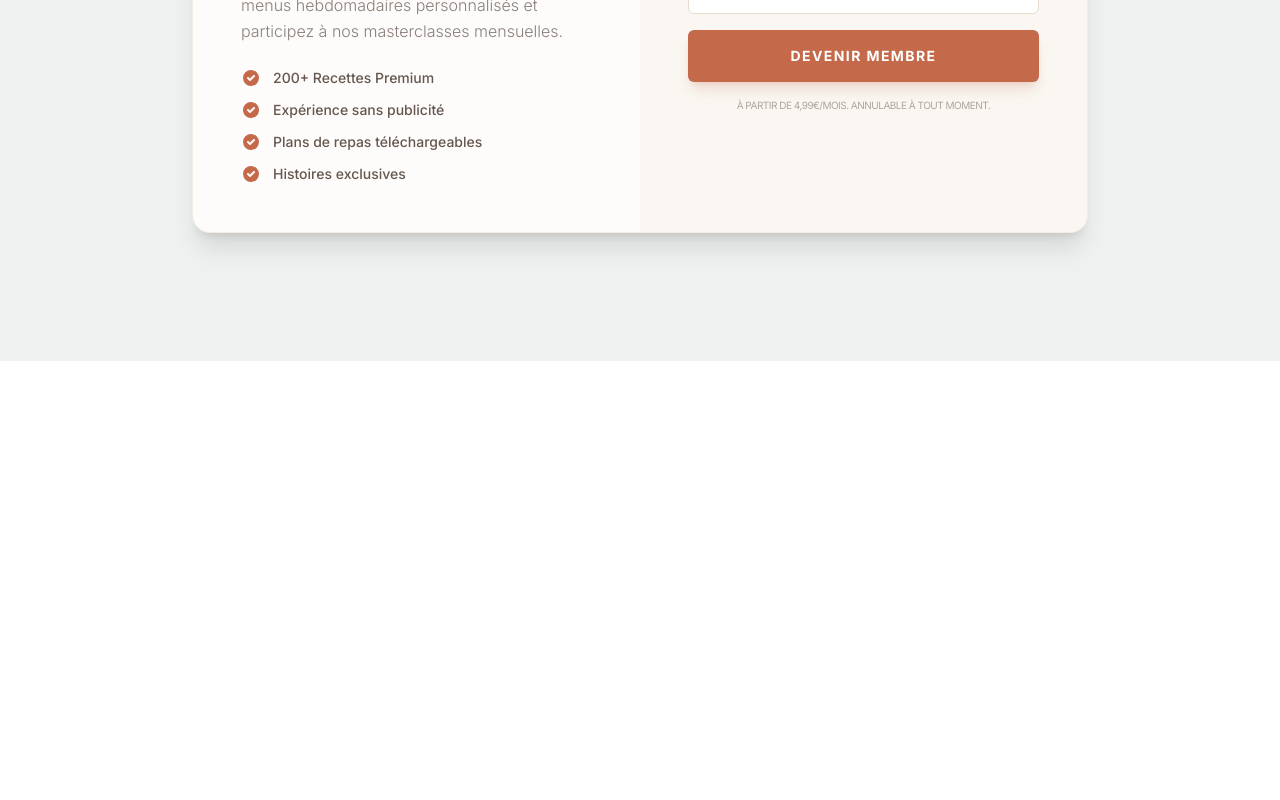
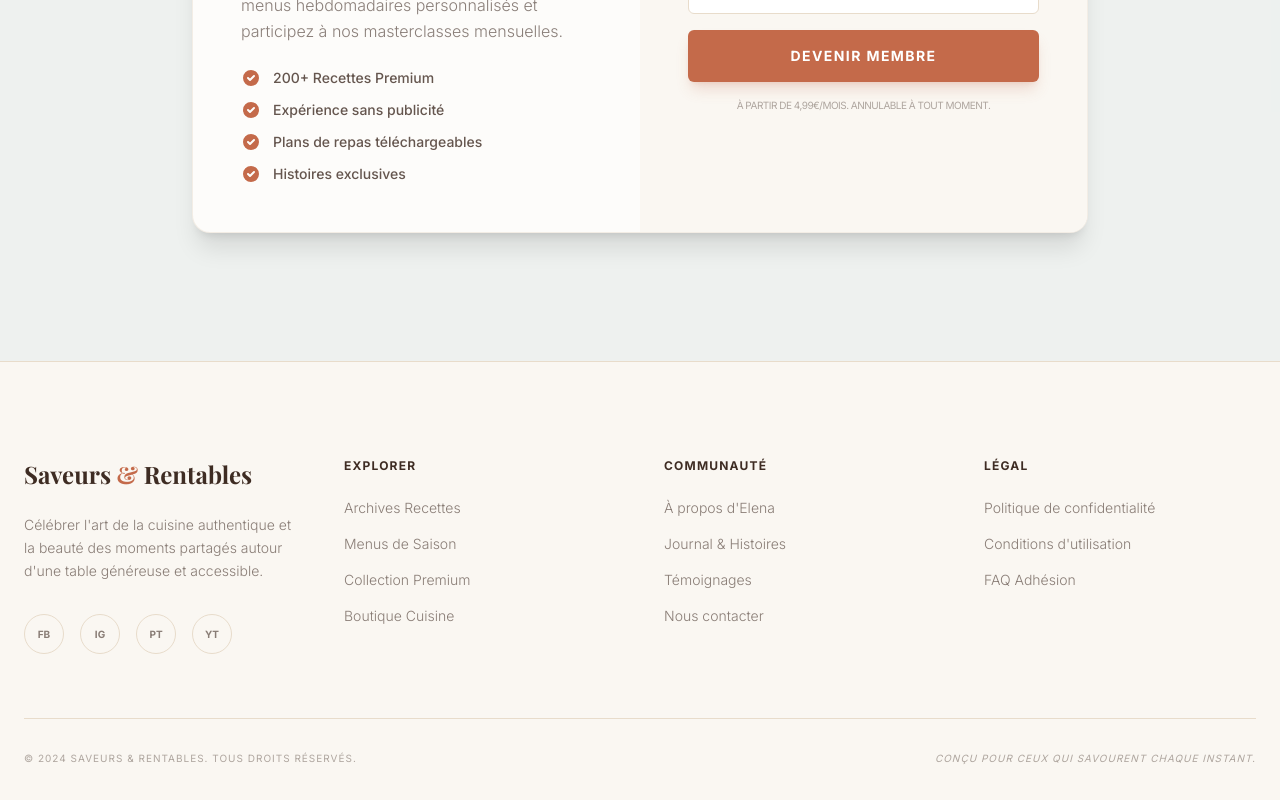
Before and after one commit to bellandry/saverur-rentable, a Next.js app: page / in a window 1280 px wide. Shown: the part 4715-5515 px from the top of the page. Before the commit the page ends 5076 px from the top, so only its background shows below. Built offline with nearby package versions, Linux system fonts and the light colour scheme; a web font is replaced by a local one.

Commit message:
feat(layout): create & add footer component

```diff
--- a/app/page.tsx
+++ b/app/page.tsx
@@ -1,6 +1,7 @@
 import About from "@/components/about-chef";
 import Categories from "@/components/categories";
 import Collections from "@/components/collection";
+import Footer from "@/components/footer";
 import Hero from "@/components/hero";
 import Navbar from "@/components/navbar";
 import Newsletter from "@/components/newsletter";
@@ -20,6 +21,7 @@ export default function Home() {
       <PopularRecipes popularRecipes={FEATURED_RECIPES} />
       <About />
       <Newsletter />
+      <Footer />
     </div>
   );
 }
--- /dev/null
+++ b/components/footer.tsx
@@ -0,0 +1,120 @@
+"use client";
+
+const Footer = () => {
+  return (
+    <footer className="bg-cream pt-24 pb-12 border-t border-beige">
+      <div className="container mx-auto px-6">
+        <div className="grid grid-cols-1 md:grid-cols-4 gap-12 mb-16">
+          <div className="col-span-1 md:col-span-1">
+            <h3 className="text-2xl font-serif font-bold text-darkBrown mb-6">
+              Saveurs <span className="text-terracotta">&</span> Rentables
+            </h3>
+            <p className="text-darkBrown/60 text-sm font-light leading-relaxed mb-8">
+              Célébrer l&apos;art de la cuisine authentique et la beauté des
+              moments partagés autour d&apos;une table généreuse et accessible.
+            </p>
+            <div className="flex space-x-4">
+              {["FB", "IG", "PT", "YT"].map((social) => (
+                <a
+                  key={social}
+                  href="#"
+                  className="w-10 h-10 rounded-full border border-beige flex items-center justify-center text-[10px] font-bold text-darkBrown/60 hover:bg-terracotta hover:text-white hover:border-terracotta transition-all"
+                >
+                  {social}
+                </a>
+              ))}
+            </div>
+          </div>
+
+          <div>
+            <h4 className="text-xs uppercase tracking-widest font-bold text-darkBrown mb-6">
+              Explorer
+            </h4>
+            <ul className="space-y-4 text-sm text-darkBrown/60 font-light">
+              <li>
+                <a href="#" className="hover:text-terracotta transition-colors">
+                  Archives Recettes
+                </a>
+              </li>
+              <li>
+                <a href="#" className="hover:text-terracotta transition-colors">
+                  Menus de Saison
+                </a>
+              </li>
+              <li>
+                <a href="#" className="hover:text-terracotta transition-colors">
+                  Collection Premium
+                </a>
+              </li>
+              <li>
+                <a href="#" className="hover:text-terracotta transition-colors">
+                  Boutique Cuisine
+                </a>
+              </li>
+            </ul>
+          </div>
+
+          <div>
+            <h4 className="text-xs uppercase tracking-widest font-bold text-darkBrown mb-6">
+              Communauté
+            </h4>
+            <ul className="space-y-4 text-sm text-darkBrown/60 font-light">
+              <li>
+                <a href="#" className="hover:text-terracotta transition-colors">
+                  À propos d&apos;Elena
+                </a>
+              </li>
+              <li>
+                <a href="#" className="hover:text-terracotta transition-colors">
+                  Journal & Histoires
+                </a>
+              </li>
+              <li>
+                <a href="#" className="hover:text-terracotta transition-colors">
+                  Témoignages
+                </a>
+              </li>
+              <li>
+                <a href="#" className="hover:text-terracotta transition-colors">
+                  Nous contacter
+                </a>
+              </li>
+            </ul>
+          </div>
+
+          <div>
+            <h4 className="text-xs uppercase tracking-widest font-bold text-darkBrown mb-6">
+              Légal
+            </h4>
+            <ul className="space-y-4 text-sm text-darkBrown/60 font-light">
+              <li>
+                <a href="#" className="hover:text-terracotta transition-colors">
+                  Politique de confidentialité
+                </a>
+              </li>
+              <li>
+                <a href="#" className="hover:text-terracotta transition-colors">
+                  Conditions d&apos;utilisation
+                </a>
+              </li>
+              <li>
+                <a href="#" className="hover:text-terracotta transition-colors">
+                  FAQ Adhésion
+                </a>
+              </li>
+            </ul>
+          </div>
+        </div>
+
+        <div className="border-t border-beige pt-8 flex flex-col md:flex-row justify-between items-center text-[10px] uppercase tracking-widest text-darkBrown/40">
+          <p>© 2024 Saveurs & Rentables. Tous droits réservés.</p>
+          <p className="mt-4 md:mt-0 italic">
+            Conçu pour ceux qui savourent chaque instant.
+          </p>
+        </div>
+      </div>
+    </footer>
+  );
+};
+
+export default Footer;
```
